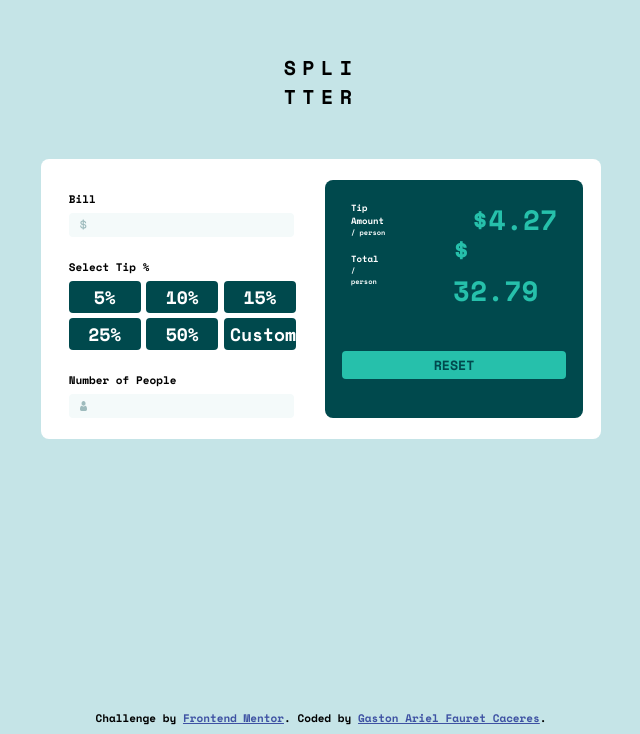
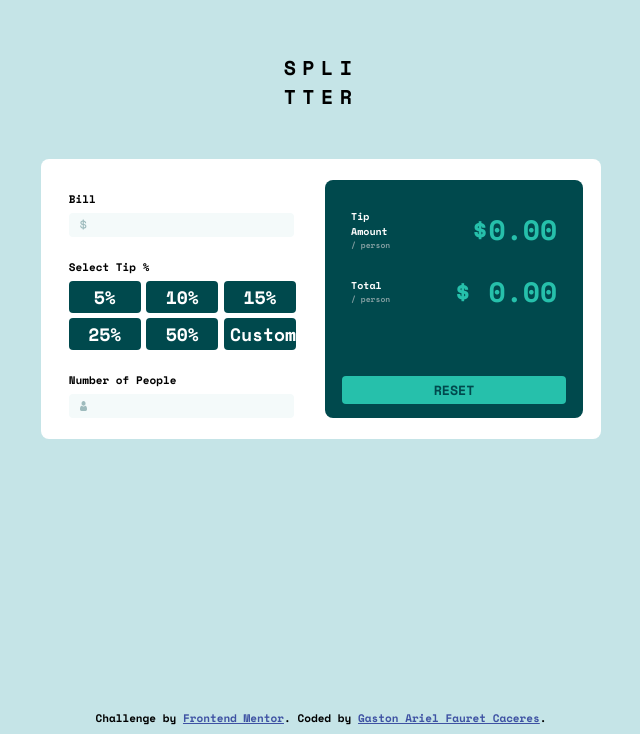
Before and after one commit to Gastonfauret/Frontend-Mentor-tip-app-calculator, a plain HTML site: page index.html in a window 1280 px wide. Shown: the part 122-856 px from the top of the page, without its empty margins (319-959 px from the left). Drawn offline with nearby package versions, Linux system fonts and the light colour scheme.

Commit message:
Four Commit

```diff
--- a/index.html
+++ b/index.html
@@ -67,7 +67,7 @@
         </div>
 
         <div class="price-container">
-          <p class="tip-price">$4.27</p>
+          <p class="tip-price">$0.00</p>
         </div>
       </div>
 
@@ -79,24 +79,17 @@
           <p class="person">/ person</p>
         </div>
         <div class="price-container">
-          <p class="tip-price">$ 32.79</p>
+          <p class="total-price">$ 0.00</p>
         </div>
 
     </div>
-    <div class="button-reset-container">
-      <button class="reset">RESET</button>
+      <div class="button-reset-container">
+        <button class="reset">RESET</button>
+      </div>
+        </div>
+      </div>
     </div>
   </div>
-
-
-
-  </div>
-
-
-
-
-  </div>
-</div>
 
   <div class="attribution">
     Challenge by <a href="https://www.frontendmentor.io?ref=challenge" target="_blank">Frontend Mentor</a>.
@@ -104,6 +97,7 @@
   </div>
 
 </div>
+<script src="./index.js"></script>
 
 </body>
 </html>
--- a/styles.css
+++ b/styles.css
@@ -61,16 +61,26 @@ body {
     align-items: center;
     width: 100%;
     height: 85%;
-    margin-top: -40px;
+    margin-top: -10px;
 }
 
-.first-line, .second-line {
+.first-line{
     display: flex;
-    justify-content: space-around;
+    justify-content: space-between;
     align-items: center;
     width: 80%;
     height: 25%;
     gap: 9vh;
+}
+
+.second-line {
+    display: flex;
+    justify-content: space-between;
+    align-items: center;
+    width: 80%;
+    height: 25%;
+    gap: 8vh;
+    margin-top: 2.5vh;
 }
 
 .first-line {
@@ -80,30 +90,36 @@ body {
 .first-text-container, .second-text-container {
     display: flex;
     flex-direction: column;
-    margin: 0px;
 }
 
 .tip-amount, .total {
     color: hsl(0, 0%, 100%);
-    font-size: 9px;
+    font-size: 10px;
     margin: 0px;
-}
+    }
 
 .person {
-    color: hsl(189, 41%, 97%);
-    font-size: 7px;
+    color: hsl(184, 14%, 56%);
+    font-size: 8px;
     margin: 0px;
 }
 
 .tip-price {
     color: hsl(172, 67%, 45%);
     font-size: 28px;
+    margin: 0px;
+}
+
+.total-price {
+    color: hsl(172, 67%, 45%);
+    font-size: 28px;
+    margin: 0px;
 }
 
 .button-reset-container {
     display: flex;
     justify-content: center;
-    margin-top: 7vh;
+    margin-top: 8vh;
 }
 
 .reset {
@@ -114,6 +130,11 @@ body {
     background-color: hsl(172, 67%, 45%);
     color: hsl(183, 100%, 15%);
     font-family: 'Space Mono', monospace;
+}
+
+.reset:hover {
+    background-color: hsl(184, 14%, 56%);
+    color: hsl(0, 0%, 100%);
 }
 
 .bill {
```
Also changed, not shown: index.ts (added, +16 -0 lines).
